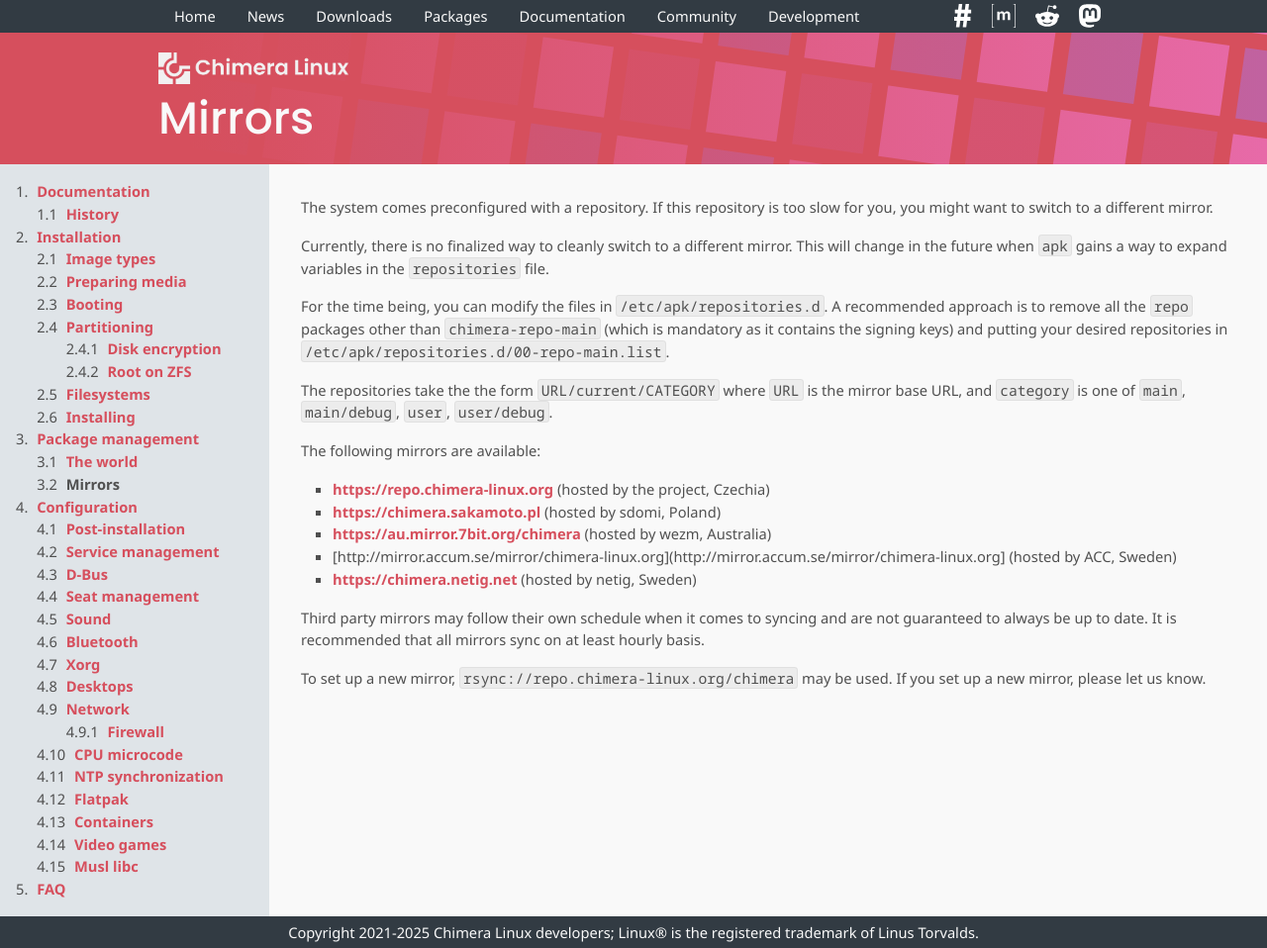
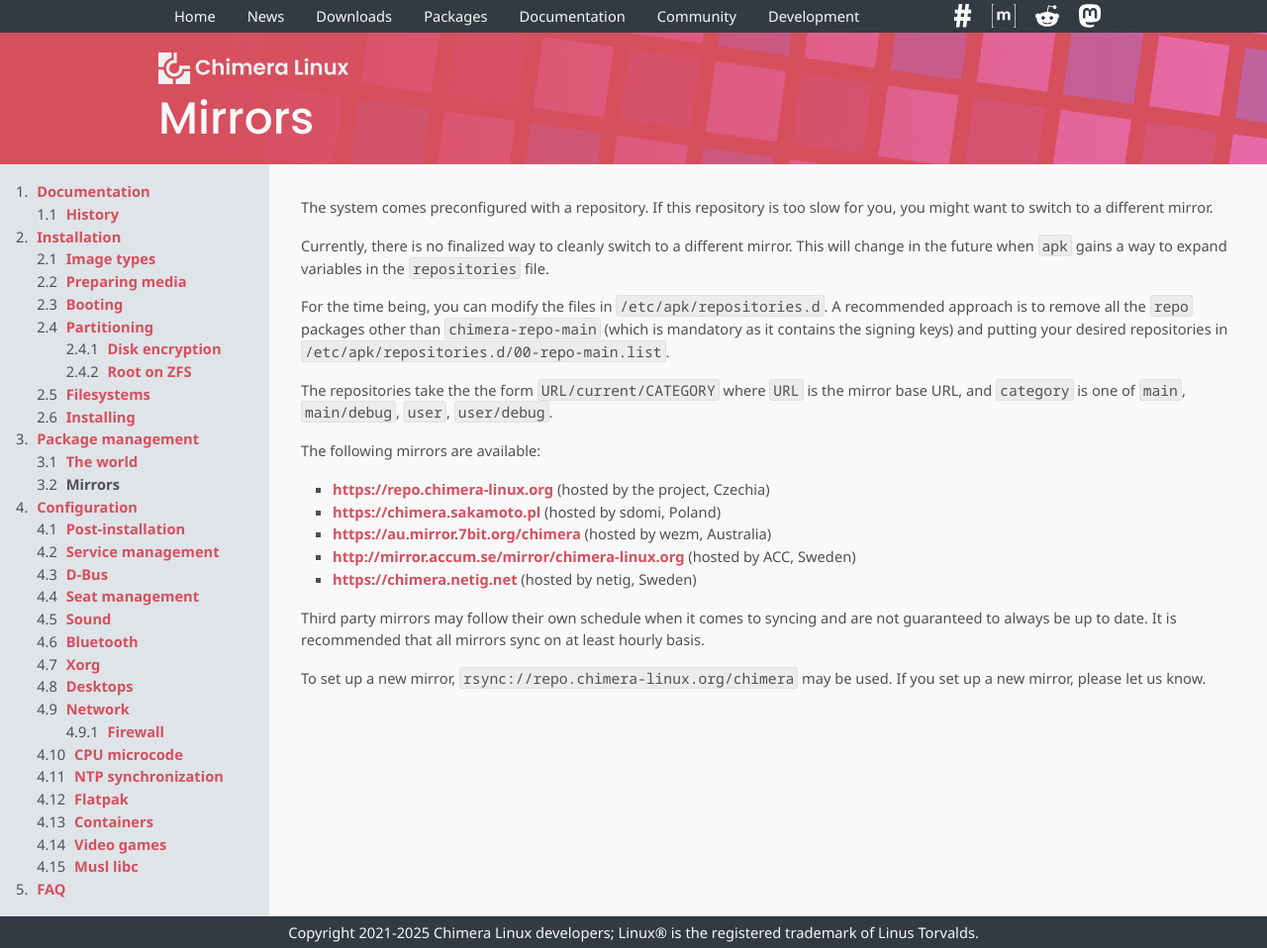
Before and after one commit to chimera-linux/chimera-linux.github.io, a Jekyll site: the page built from _docs/apk/mirrors.md, in a window 1280 px wide and 958 px high. Shown: the whole window at 99% size. Built offline with Jekyll 4.4.1, drawn with Linux system fonts in a browser that asks for light colours.

Commit message:
mirrors: fix formatting

```diff
--- a/_docs/apk/mirrors.md
+++ b/_docs/apk/mirrors.md
@@ -25,7 +25,7 @@
 * [https://repo.chimera-linux.org](https://repo.chimera-linux.org) (hosted by the project, Czechia)
 * [https://chimera.sakamoto.pl](https://chimera.sakamoto.pl) (hosted by sdomi, Poland)
 * [https://au.mirror.7bit.org/chimera](https://au.mirror.7bit.org/chimera) (hosted by wezm, Australia)
-* [http://mirror.accum.se/mirror/chimera-linux.org](http://mirror.accum.se/mirror/chimera-linux.org] (hosted by ACC, Sweden)
+* [http://mirror.accum.se/mirror/chimera-linux.org](http://mirror.accum.se/mirror/chimera-linux.org) (hosted by ACC, Sweden)
 * [https://chimera.netig.net](https://chimera.netig.net) (hosted by netig, Sweden)
 
 Third party mirrors may follow their own schedule when it comes to syncing
```
